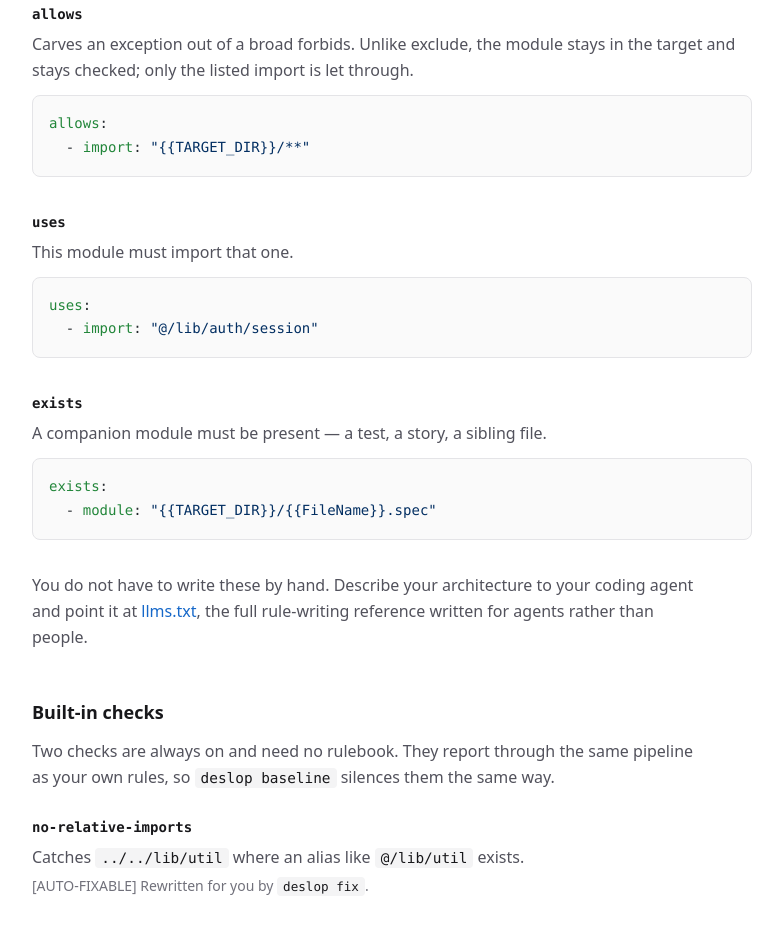
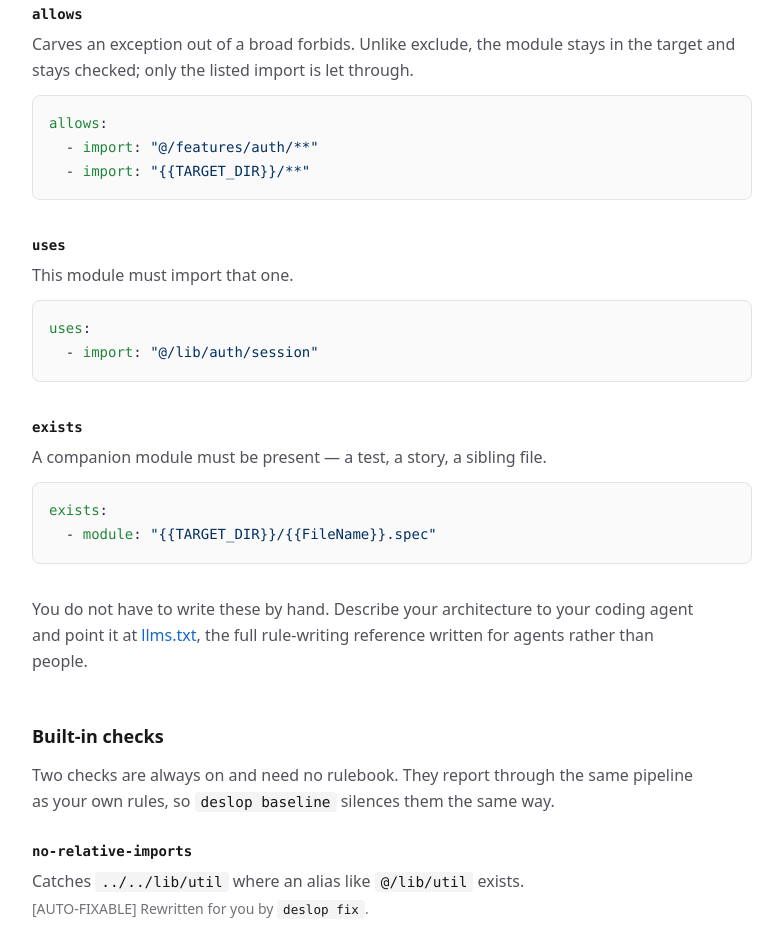
Before and after one commit to Ivy-Apps/deslop-web, a Next.js app: page / in a window 1280 px wide. Shown: the part 2420-3345 px from the top of the page, without its empty margins (248-1031 px from the left). Built offline with nearby package versions, Linux system fonts and the light colour scheme.

Commit message:
Improve the `allows` example

```diff
--- a/src/features/landing/components/clauses.ts
+++ b/src/features/landing/components/clauses.ts
@@ -92,6 +92,7 @@ export const CLAUSES: Clause[] = [
     description:
       'Carves an exception out of a broad forbids. Unlike exclude, the module stays in the target and stays checked; only the listed import is let through.',
     snippet: `allows:
+  - import: "@/features/auth/**"
   - import: "{{TARGET_DIR}}/**"`,
   },
   {
```
